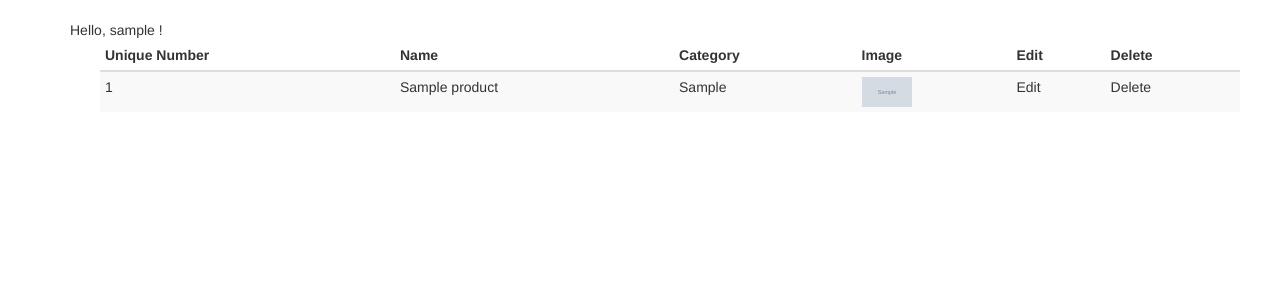
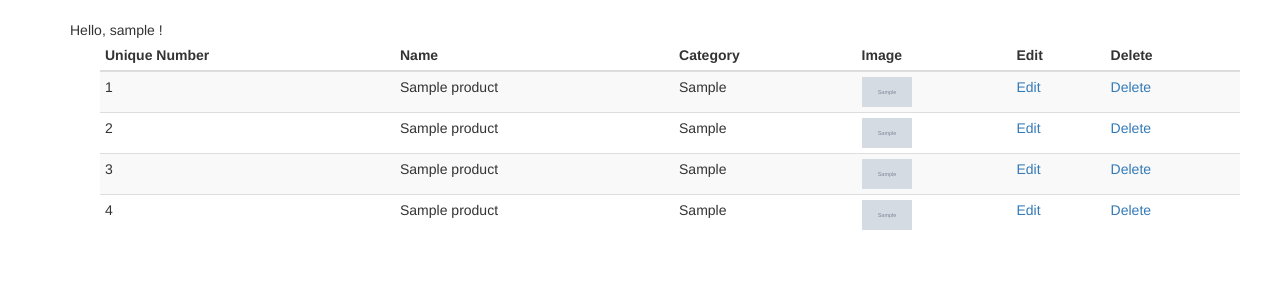
Before and after one commit to sbukirwa/Antaenna, a Flask app: page /auth/home in a window 1280 px wide. Shown: the part 52-352 px from the top of the page. Run offline with Flask 2, Linux system fonts and the light colour scheme; a user stored in the database is signed in; tables that the repository leaves empty hold one stand-in row (values such as "Sample post"); grey boxes marked "Sample" are stand-in pictures; some libraries are stand-ins or nearby versions.

Commit message:
Bad shit Display

```diff
--- a/app/auth/views.py
+++ b/app/auth/views.py
@@ -1,11 +1,10 @@
-import base64
 from flask import render_template, flash, redirect, url_for, session, request, logging, send_file
 from . import auth
 from app import db
 from app.models import Seller, Product
 from .forms import LoginForm, RegistrationForm
 from flask_login import login_user, logout_user, login_required, current_user
-# from werkzeug.utils import secure_filename
+
 
 # ALLOWED_EXTENSIONS = set(['txt', 'pdf', 'png', 'jpg', 'jpeg', 'gif', 'mp3'])
 
@@ -42,8 +41,10 @@ def login():
 
 @auth.route('/home', methods=["GET", "POST"])
 def home():
-    products = Product.query.all()
-    return render_template('auth/home.html', products=products)
+    seller = current_user
+    product = Product.query.filter_by(seller_id=current_user.id).first()
+    product_dict = dict((col, getattr(product, col)) for col in product.__table__.columns.keys())
+    return render_template('auth/home.html', product_dict = product_dict, product=product)
 
 
 @auth.route('/logout')
--- a/app/product/views.py
+++ b/app/product/views.py
@@ -4,7 +4,7 @@ from app import db, photos
 from app.models import Seller, Product
 from app.models import Seller, Product
 from .forms import AddProductsForm
-from flask_login import current_user, login_user
+from flask_login import current_user
 import secrets
 
 
--- a/app/templates/auth/home.html
+++ b/app/templates/auth/home.html
@@ -33,13 +33,13 @@
 {% block page_content %}
     Hello,
 {% if current_user.is_authenticated %}
-    {{ current_user.username }}
-{% endif %}!
+    {{ current_user.username }} !
+
 
 
 <div class="container">
     <div class="container">
-    <table class = "table table-sm table-condensed table-striped">
+    <table class = "table table-sm table-condensed table-striped table-hover">
         <thead>
         <th>Unique Number</th>
         <th>Name</th>
@@ -49,19 +49,29 @@
         <th>Delete</th>
         </thead>
         <tbody>
-        {% for product in products %}
+
+            {% for  key, value in product_dict.items() %}
+            {% if 'image' in key %}
         <tr>
-        <td>{{ loop.index }}</td>
-        <td>{{ product.name }}</td>
+        <td>{{ loop.index - 1 }}</td>
+       <td>{{ product.name }}</td>
         <td>{{ product.category_option }}</td>
-        <td><img src = "{{url_for('static', filename='images/' + product.image_1)}}" width="50", height="30"></td>
-        <td>Edit</td>
-        <td>Delete</td>
+        <td>
+            <img src = "{{url_for('static', filename='images/' + value)}}" width="50", height="30"></td>
+            <td><a href="#">Edit</a></td>
+        <td><a href="#">Delete</a></td>
         </tr>
-        {% endfor %}
+
+           {% endif %}
+            {% endfor %}
+
         </tbody>
     </table>
 
     </div>
 </div>
+{% endif %}
+{% if not current_user.is_authenticated %}
+<p> GTFO you SOB!</p>
+{% endif %}
 {% endblock %}
```
Also changed, not shown: 1 other file.
